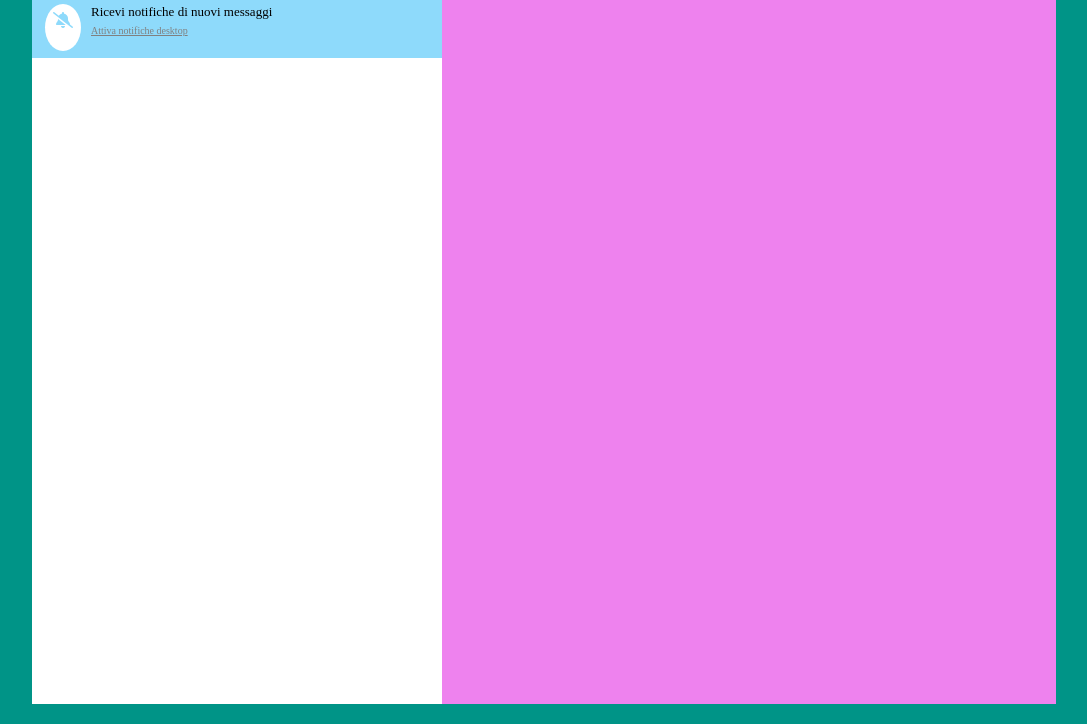
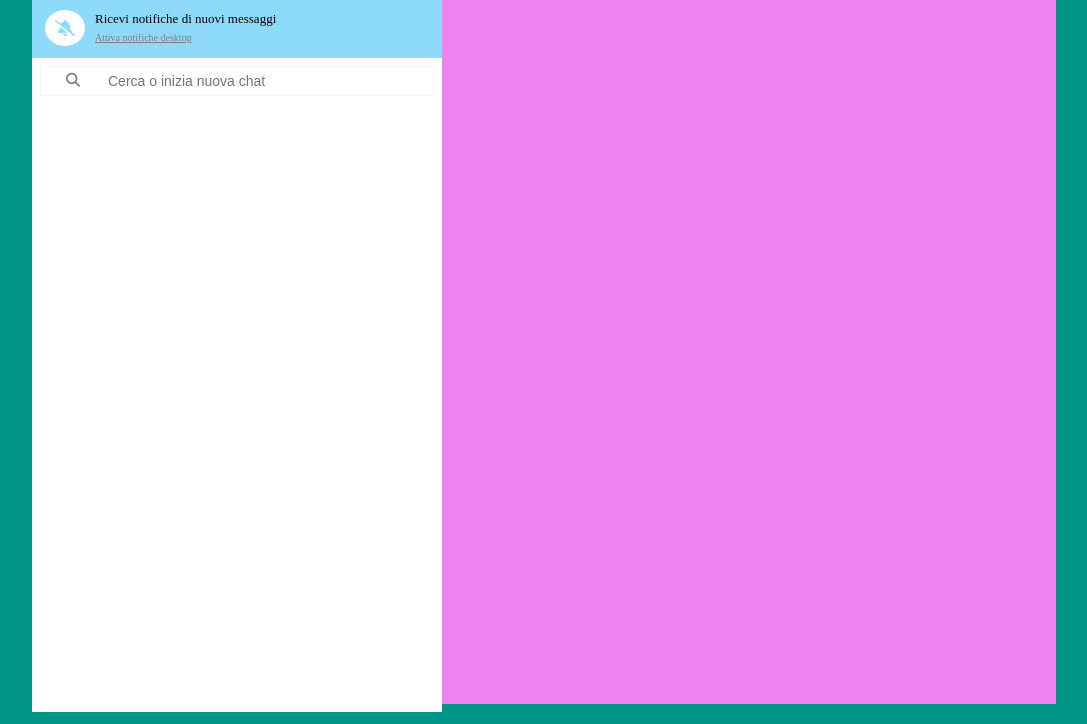
Before and after one commit to Frowingg/vue-boolzapp0.1, a plain HTML site: page index.html in a window 1280 px wide. Shown: the part 76-800 px from the top of the page, without its empty margins (96-1183 px from the left). Drawn offline with nearby package versions, Linux system fonts and the light colour scheme.

Commit message:
search bar + contacts area

```diff
--- a/css/style.css
+++ b/css/style.css
@@ -54,11 +54,17 @@ header img{
     background-color: #8edafb;
     padding: 7px 13px;
     display: flex;
+    display: flex;
+    align-items: center;
 }
 #left-call-to-action{
+    display: flex;
+    justify-content: center;
+    align-items: center;
     background-color: white;
     width: min-content;
-    padding: 8px;
+    height: min-content;
+    padding: 10px;
     border-radius: 50%;
 }
 #left-call-to-action i{
@@ -76,24 +82,49 @@ header img{
     font-size: 10px;
     color: gray;
 }
-
+/* SEARCH BAR */
+#search{
+    height: 6%;
+    background-color: #fff;
+    padding: 8px;
+    font-size: 14px;
+}
 #search-bar{
-    height: 5%;
-    background-color: #fff;
-    padding: 5px;
+    border: 1px solid #f5f5f5;
+    height: 100%;
+    display: flex;
+    align-items: center;
+    padding-left: 25px;
 }
+#search-bar label{
+    color: gray;
+}
+#search-bar input{
+    border: none;
+    width: 100%;
+    margin-left: 20px;
+}
+/* CONTACTS AREA */
 #contact-area{
     height: 80%;
     background-color: white;
 }
-
-
-
-
-
-
-
-
+.singleContact{
+    display: flex;
+    align-items: center;
+    padding-left: 20px;
+    height: 60px;
+    background-color: red;
+}
+.singleContact img{
+    height: 50px;
+    border-radius: 50%;
+}
+.singleContact p{
+    align-self: flex-start;
+    margin-left: 10px;
+    margin-top: 5px;
+}
 
 #right-content{
     width: 60%;
--- a/index.html
+++ b/index.html
@@ -44,10 +44,21 @@
             </div>
 
             <!-- SEARCH BAR -->
-            <div id="search-bar"></div>
+            <div id="search">
+                <div id="search-bar">
+                    <label for="search"><i class="fa-solid fa-magnifying-glass"></i></label>
+                    <input id="search" type="text" placeholder="Cerca o inizia nuova chat">
+                </div>
+
+            </div>
 
             <!-- CONTACT AREA -->
-            <div id="contact-area"></div>
+            <div id="contact-area">
+                <!-- <div class="singleContact">
+                    <img src="img/avatar_1.jpg" alt="avatar1">
+                    <p>Michele</p>
+                </div> -->
+            </div>
 
         </div>
 
```
